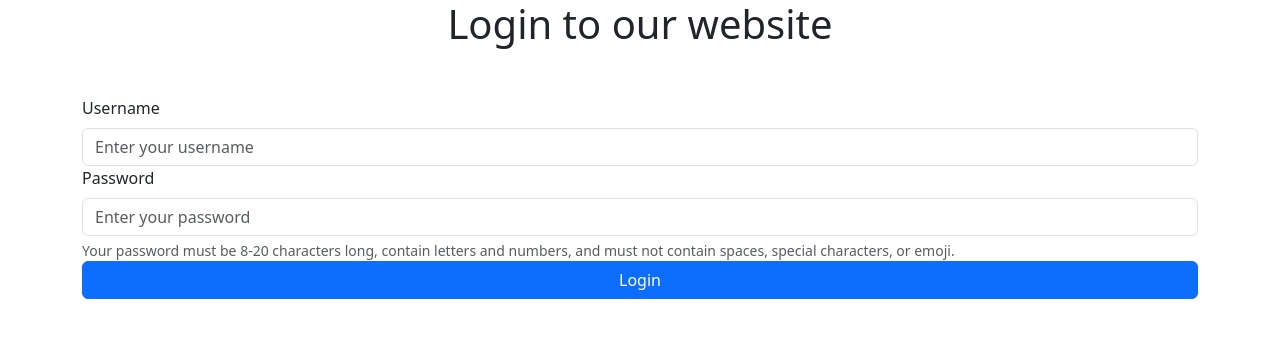
After one commit to lydiatrabelsi/SecuriteRx, a PHP site: page /login.php in a window 1280 px wide. The commit adds this page. Shown: the top 338 px of the page. Run offline with PHP 8.4, Linux system fonts and the light colour scheme.

Commit message:
deuxieme commit

```diff
--- a/signup/connect.php
+++ b/signup/connect.php
@@ -6,10 +6,7 @@ $DATABASE='singupforms';
 
 $con=mysqli_connect($HOSTNAME,$USERNAME,$PASSWORD,$DATABASE);
 
-if($con){
-    echo "Connection successful";
-}else{
+if(!$con){
     die(mysqli_error($con));
 }
-
 ?>
--- /dev/null
+++ b/signup/login.php
@@ -0,0 +1,52 @@
+<?php
+
+    if($_SERVER['REQUEST_METHOD']=='POST'){
+        include 'connect.php';
+        $username=$_POST['username'];
+        $password=$_POST['password'];
+
+        $sql="select * from `registration` where username='$username' and password='$password'";
+
+        $result=mysqli_query($con,$sql);
+
+        if($result){
+            $num=mysqli_num_rows($result);
+            if($num>0){
+                echo "Login successful";
+            }else{
+                echo "Invalid data";
+            }
+        }
+    }
+
+
+?>
+
+<!doctype html>
+<html lang="en">
+  <head>
+        <meta charset="utf-8">
+        <meta name="viewport" content="width=device-width, initial-scale=1">
+        <title>Login page</title>
+        <link href="https://cdn.jsdelivr.net/npm/bootstrap@5.3.0-alpha1/dist/css/bootstrap.min.css" rel="stylesheet" integrity="sha384-GLhlTQ8iRABdZLl6O3oVMWSktQOp6b7In1Zl3/Jr59b6EGGoI1aFkw7cmDA6j6gD" crossorigin="anonymous">
+  </head>
+  <body>
+        <h1 class="text-center"> Login to our website </h1>
+        <div class="container mt-5">
+            <form action="login.php" method="post">
+                <div class="form-group">
+                    <label for="exampleInputEmail1" class="form-label">Username</label>
+                    <input type="text" class="form-control" placeholder="Enter your username" name="username">
+
+                </div>
+                <div class="mb-3">
+                    <label for="exampleInputPassword1" class="form-label">Password</label>
+                    <input type="password" class="form-control" placeholder="Enter your password" name="password">
+                    <div id="passwordHelpBlock" class="form-text">
+                    Your password must be 8-20 characters long, contain letters and numbers, and must not contain spaces, special characters, or emoji.
+                </div>
+                <button type="submit" class="btn btn-primary w-100" >Login</button>
+            </form>
+        </div>
+  </body>
+</html>
```
Also changed, not shown: signup/sign.php (+36 -15 lines).
